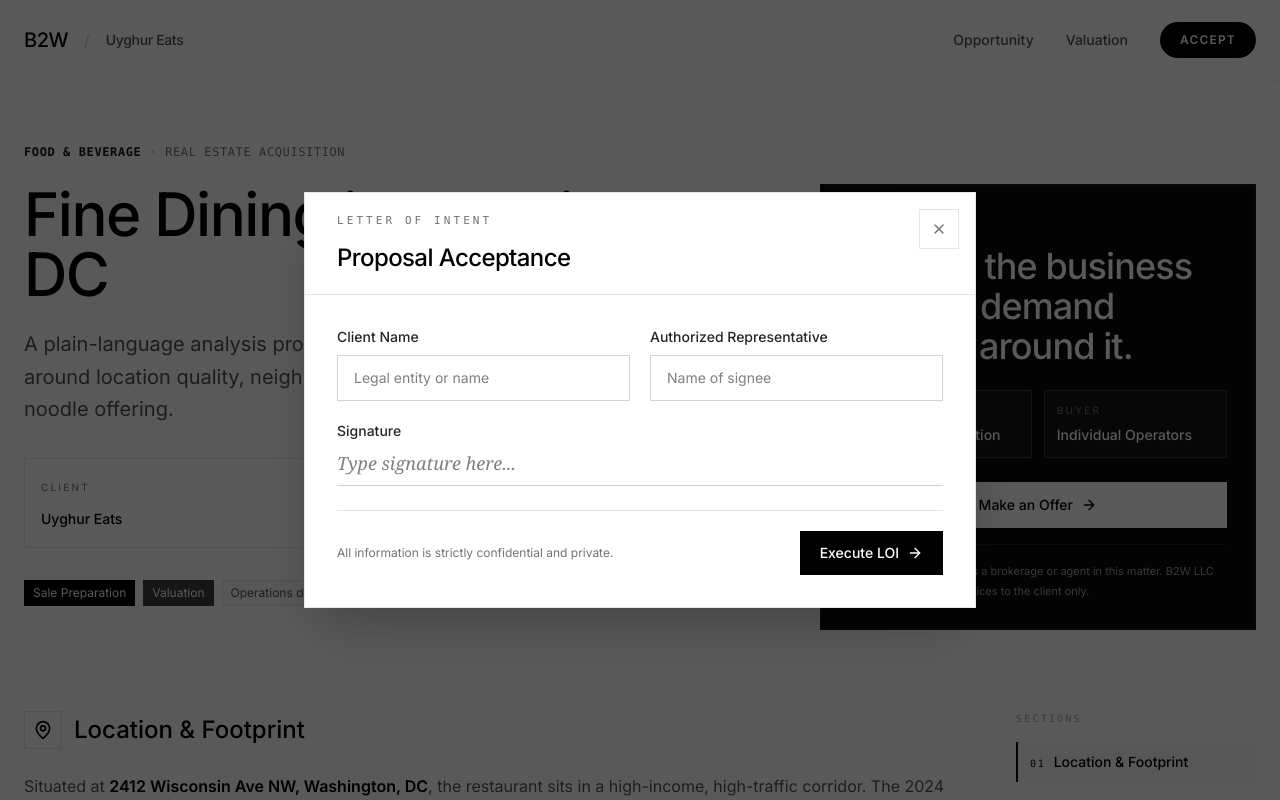
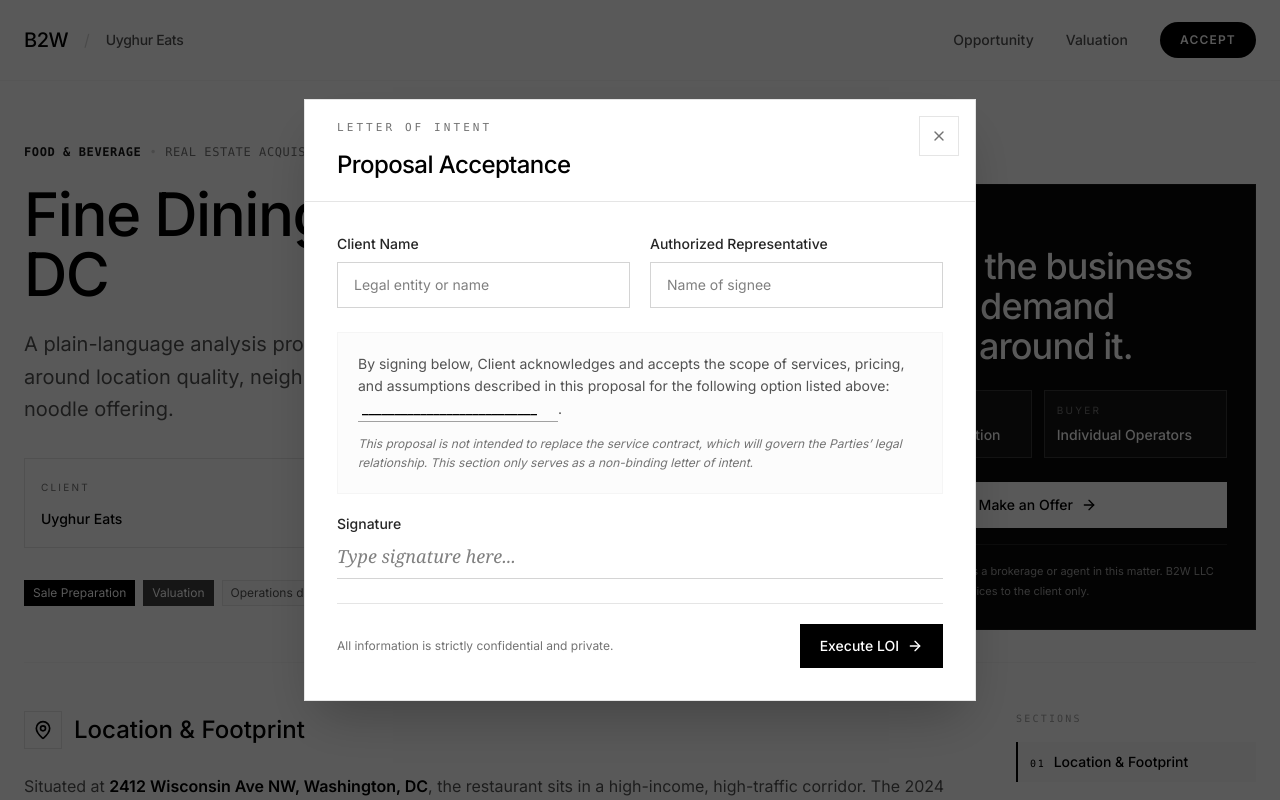
Before and after one commit to aliahm08/B2W, a React (Vite) app: page /client/uyghur-eats/opportunity in a window 1280 px wide. Both pictures are taken after a click on the button "ACCEPT". Shown: the top 800 px of the page. Built offline with nearby package versions, Linux system fonts and the light colour scheme.

Commit message:
feat: Add legal acknowledgment text to proposal acceptance modal

```diff
--- a/src/components/uyghur-eats/UyghurEatsOfferModal.tsx
+++ b/src/components/uyghur-eats/UyghurEatsOfferModal.tsx
@@ -76,6 +76,15 @@ export default function UyghurEatsOfferModal({
                             </label>
                         </div>
 
+                        <div className="mt-6 p-5 border border-neutral-100 bg-neutral-50/50">
+                            <p className="text-sm leading-relaxed text-neutral-600">
+                                By signing below, Client acknowledges and accepts the scope of services, pricing, and assumptions described in this proposal for the following option listed above: <span className="inline-block border-b border-neutral-400 min-w-[200px] font-medium text-black px-1">___________________________</span>.
+                            </p>
+                            <p className="mt-3 text-xs leading-relaxed text-neutral-500 italic">
+                                This proposal is not intended to replace the service contract, which will govern the Parties’ legal relationship. This section only serves as a non-binding letter of intent.
+                            </p>
+                        </div>
+
                         <label className="mt-5 block border-b border-neutral-300 pb-2">
                             <span className="mb-2 block text-sm font-medium text-neutral-800">Signature</span>
                             <input
```
